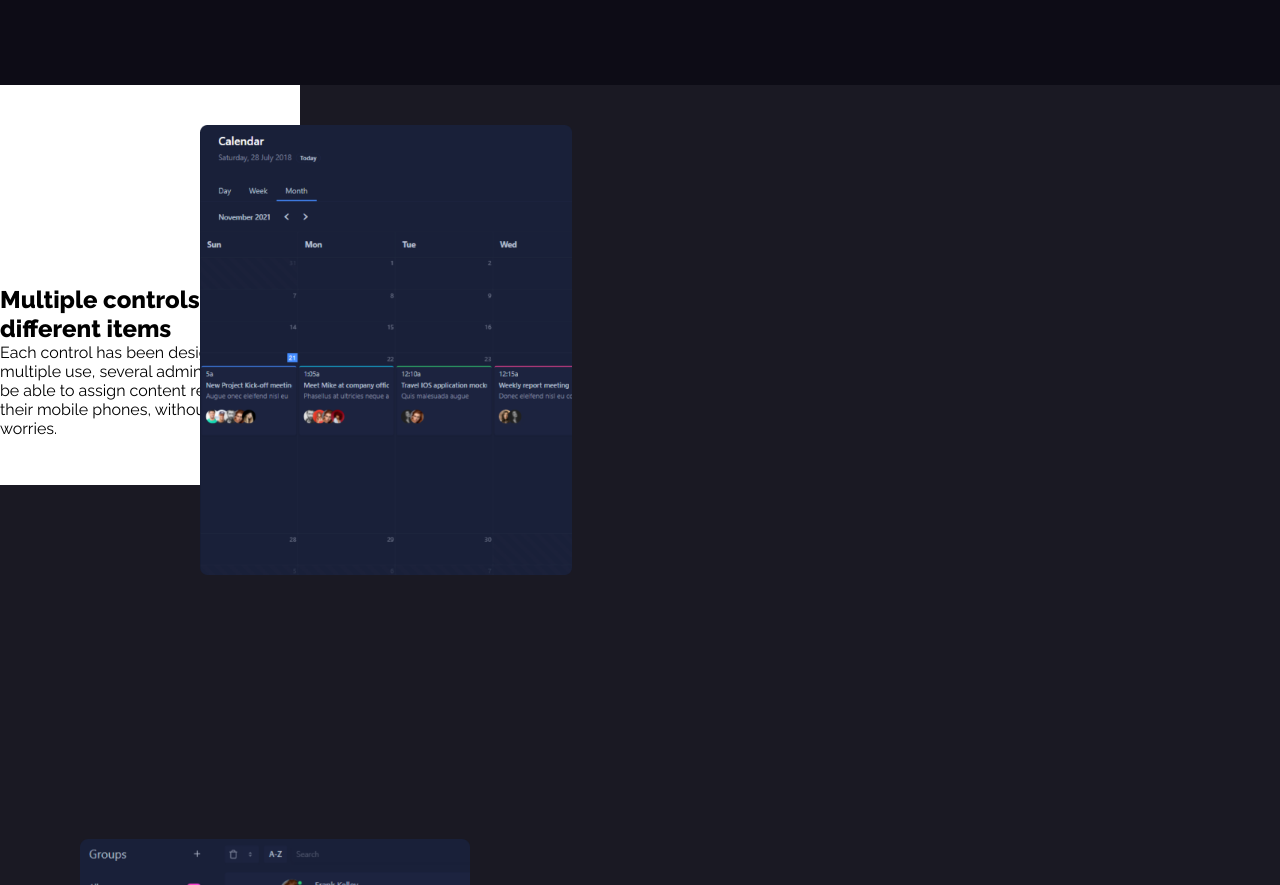
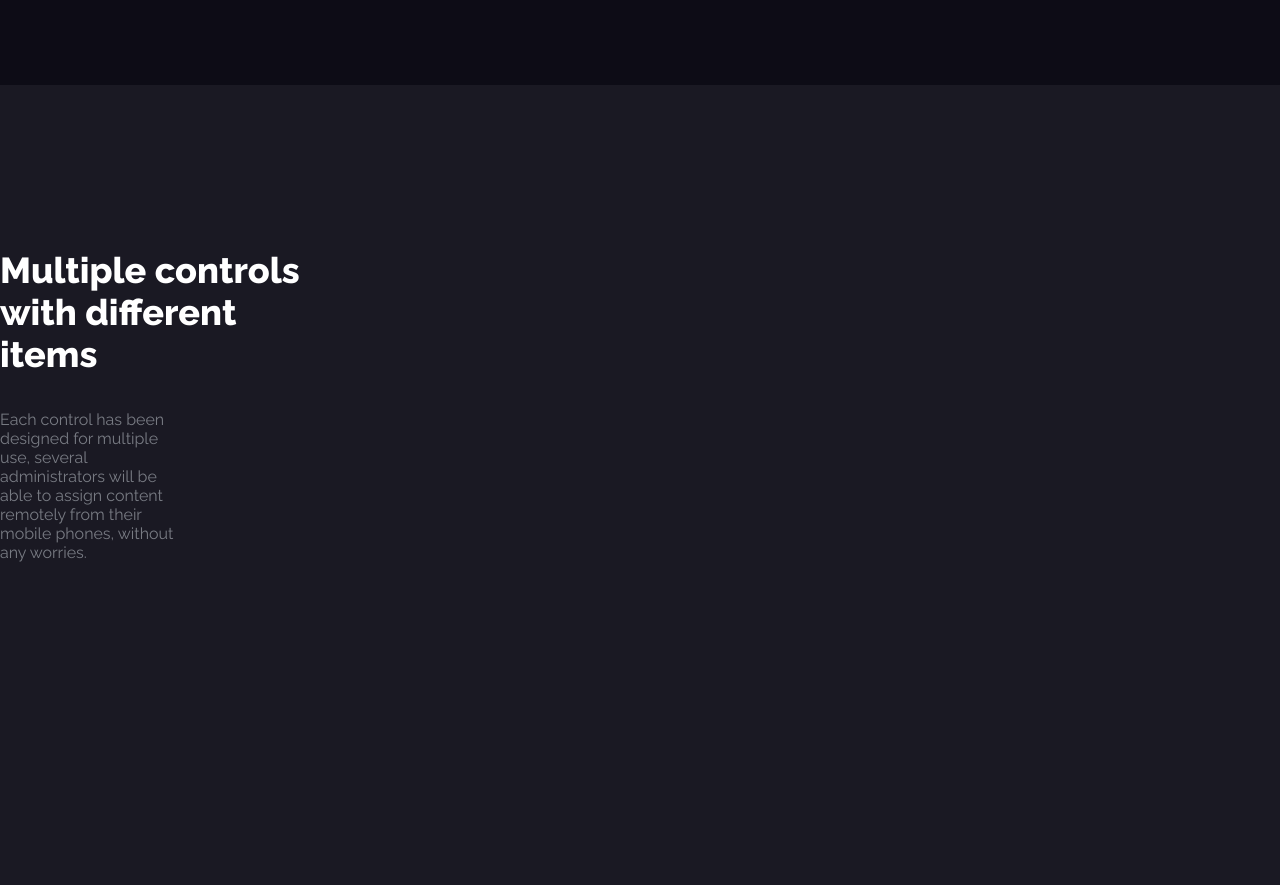
Before and after one commit to Abinesh-jino/Hoverbox-Lightning-Email, a plain HTML site: page index.html in a window 1280 px wide. Shown: the part 2195-3080 px from the top of the page. After the commit the page ends 2757 px from the top, so only its background shows below. Drawn offline with Linux system fonts and the light colour scheme.

Commit message:
CSS Classes

```diff
--- a/index.html
+++ b/index.html
@@ -62,8 +62,8 @@
             </div>
             <div class="right">
                 <div class="text">
-                    <h2>Your next decision <br> could be thanks  to <br> the analyzes</h2>
-                    <p> Every detail has been designed for high efficiency when it comes to teamwork, the maximum performance at the lowest cost in the entire market.</p>
+                    <h2 class="h2">Your next decision <br> could be thanks  to <br> the analyzes</h2>
+                    <p class="para"> Every detail has been designed for high efficiency when it comes to teamwork, the maximum performance at the lowest cost in the entire market.</p>
 
                 </div>
             </div>
@@ -79,9 +79,8 @@
         </div>
         <div class="leftside">
             <div class="text">
-                <h2>Multiple controls with different items </h2>
-                <p> Each control has been designed for multiple use, several administrators will be able to assign content remotely from their mobile phones, without any worries.</p>
-
+                <h2 class="h2">Multiple controls with different items </h2>
+                <p class="para"> Each control has been designed for multiple use, several administrators will be able to assign content remotely from their mobile phones, without any worries.</p>
             </div>
         </div>
 
--- a/style.scss
+++ b/style.scss
@@ -16,6 +16,18 @@
     .anim{
         animation: appear linear;
         animation-timeline: view();
+    }
+
+    .h2{
+        font-size: 36px;
+        color: white;
+        font-weight: 650;
+        padding-bottom: 5%;
+    }
+
+    .para{
+        color: #787B83;
+        width: 60%;
     }
 
 
@@ -251,16 +263,7 @@
                 .text{
                         padding: 20% 0% 0% 50%;
 
-                    h2{
-                        font-size: 36px;
-                        color: white;
-                        font-weight: 650;
-                        padding-bottom: 5%;
-                    }
-                    p{
-                        color: #787B83;
-                        width: 60%;
-                    }
+
                 }
             }
         }
@@ -270,14 +273,15 @@
             flex-direction: column;
 
             div{
-                background-color: rgb(255, 255, 255);
                 height: 200px;
                 width: 300px;
 
 
                 div{
+                    img{
+                        position: absolute;
+                    }
                     .img-1{
-                        position: relative;
                         left:200px;
                         height: 450px;
                         top: 40px;
@@ -285,11 +289,26 @@
                     }
 
                     .img-2{
-                        position: relative;
                         left: 80px;
                         top: 300px;
                         height: 300px;
                         z-index: 3;
+                    }
+                }
+
+                div{
+                    padding: 20px 0px 20px 0px;
+                    display: flex;
+                    justify-content: center;
+                    flex-direction: column;
+                    gap: 20px;
+                    background-color: transparent;
+
+                    .h2{
+                    }
+                    p{
+                        color: #787B83;
+                        width: 60%;
                     }
                 }
             }
```
Also changed, not shown: style.css, 1 other file.
